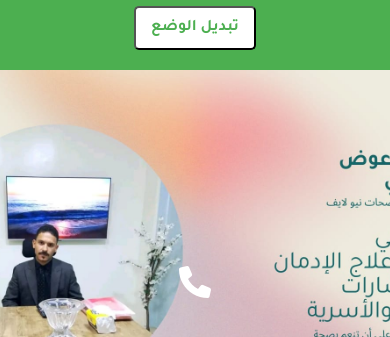
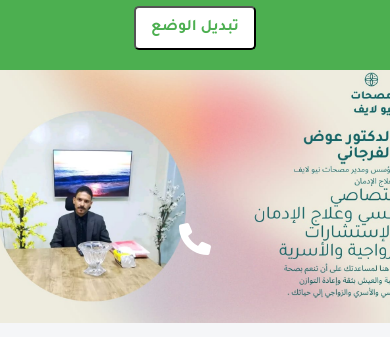
Before and after one commit to ahmedmohaaa/doc, a plain HTML site: page index.html in a window 390 px wide. Shown: the part 109-446 px from the top of the page. Drawn offline with nearby package versions, Linux system fonts and the light colour scheme.

Commit message:
Update index.html

```diff
--- a/index.html
+++ b/index.html
@@ -557,7 +557,7 @@ body.dark-mode .family-therapy-section{
     .hero-full {
     position: relative;
     width: 100%;
-    height: 40vh; /* الشاشة كاملة */
+    height: 30vh; /* الشاشة كاملة */
     background: url("WhatsApp Image 2025-08-16 at 7.16.10 PM.jpeg") no-repeat center center/cover;
 
 }
```
